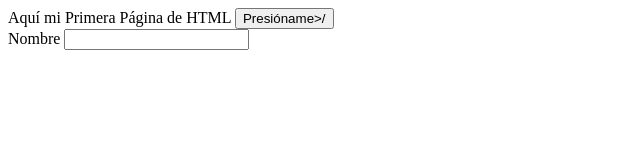
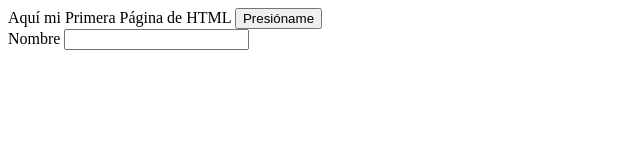
Before and after one commit to Alejo0250/Luis-Iparraguirre, a plain HTML site: page index.html in a window 1280 px wide. Shown: the full height of the page, 0-640 px from the left. Drawn offline with Linux system fonts and the light colour scheme.

Commit message:
index.html

```diff
--- a/index.html
+++ b/index.html
@@ -4,7 +4,7 @@
     </head>
     <body>
      Aquí mi Primera Página de HTML
-     <button>Presióname>/</button>
+     <button>Presióname</button>
      <form>
          <label>Nombre</label>
          <input type="text" name="nom">
```
